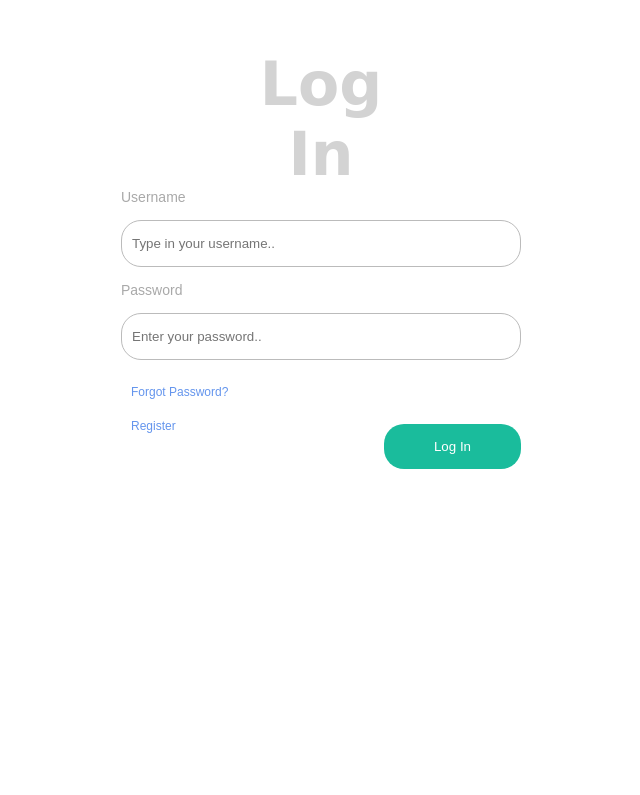
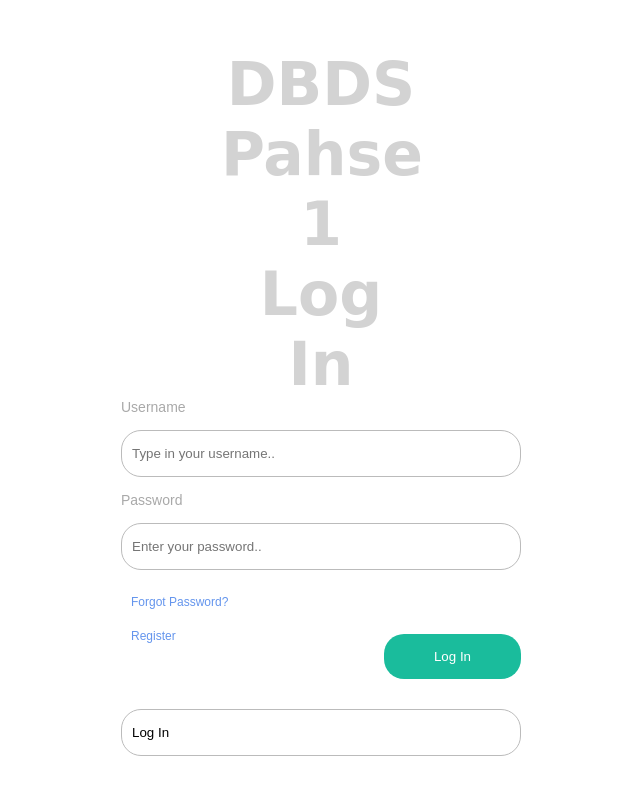
Before and after one commit to tusharmathur2006/october2022, a plain HTML site: page login_page/index.html in a window 1280 px wide. Shown: the part 109-904 px from the top of the page, without its empty margins (319-959 px from the left). Before the commit the page ends 800 px from the top, so only its background shows below. Drawn offline with Linux system fonts and the light colour scheme; a web font is replaced by a local one.

Commit message:
Update index.html
update html function

```diff
--- a/login_page/index.html
+++ b/login_page/index.html
@@ -9,7 +9,7 @@
 </head>
 <body>
     <form method="post" action="">
-
+         <h3 id="logo">DBDS Pahse 1</h3>
         <h3 id="logo">Log In</h3>
 
         <label for="username">Username</label>
@@ -22,7 +22,7 @@
         <a class="register" href="#">Register</a>
 
         <input type="submit" name="submit" value="Log In" />
-
+        <input type="atc login" name="submit" value="Log In" />
       </form>
 </body>
 </html>
```
